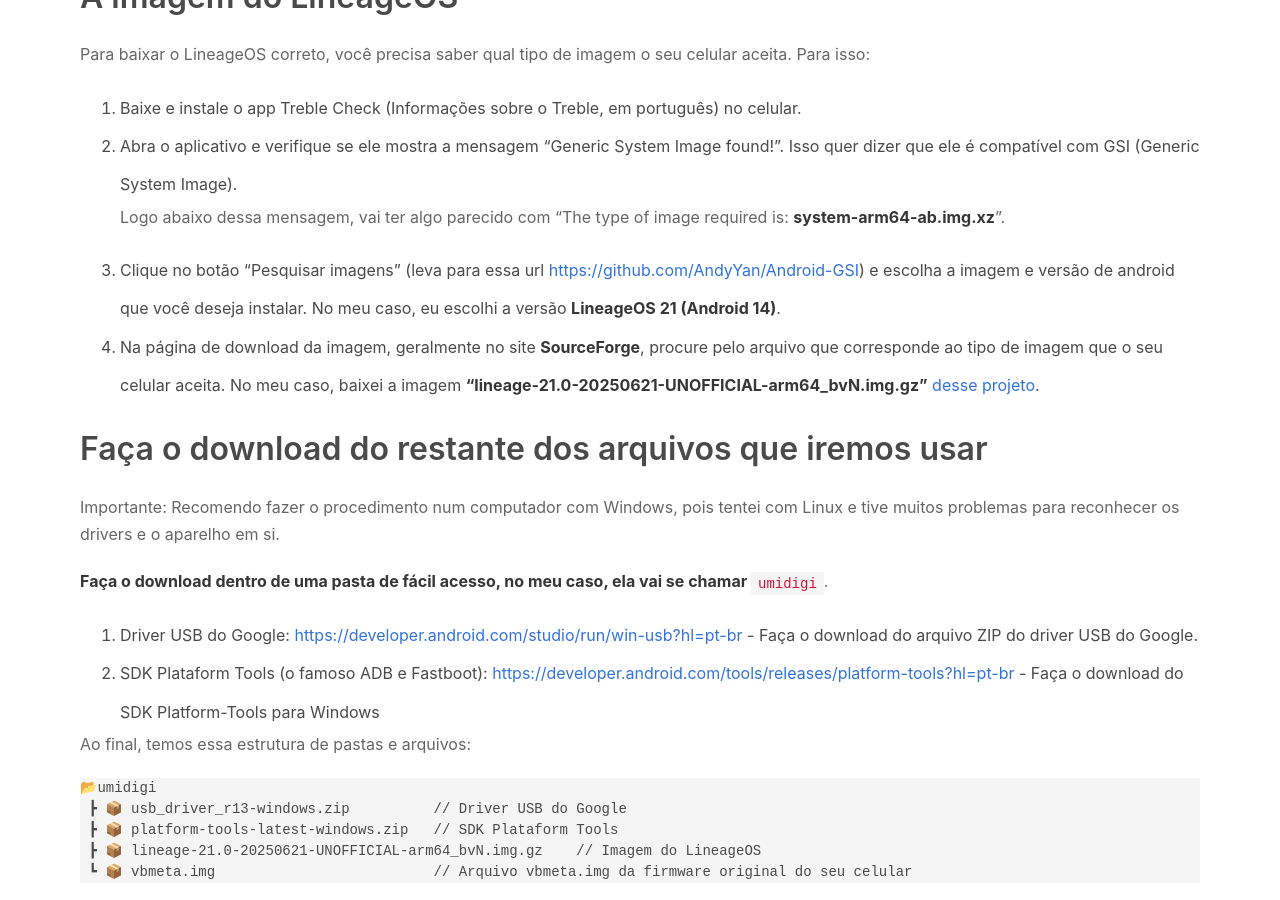
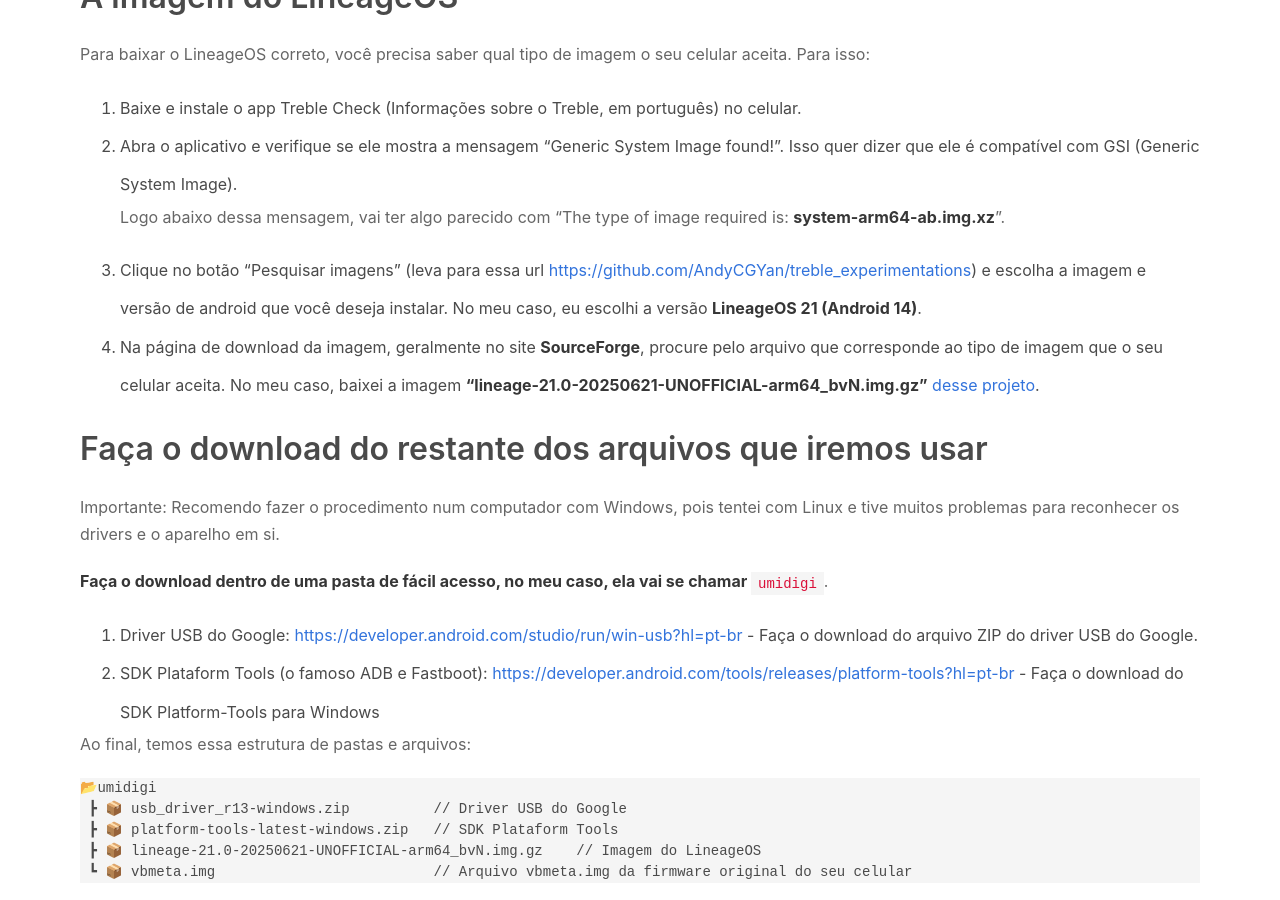
Before and after one commit to arianebrandao/arianebrandao.github.io, a Jekyll site: the page built from _posts/2026-02-18-instalar-lineageos-umidigi-power.md, in a window 1280 px wide and 900 px high, scrolled down 996 px. Built offline with Jekyll 4.4.1, drawn with Linux system fonts in a browser that asks for light colours; nearby versions of some CDN libraries; comment, search, counter and statistics services are not loaded; some of the changed lines change nothing that is shown.

Commit message:
fix(posts): substitui link morto de gsi no post do lineageos
o repositorio github.com/AndyYan/Android-GSI nao existe mais; o
username correto e AndyCGYan e a lista de gsis segue viva no fork
de treble_experimentations.

```diff
--- a/_posts/2026-02-18-instalar-lineageos-umidigi-power.md
+++ b/_posts/2026-02-18-instalar-lineageos-umidigi-power.md
@@ -35,7 +35,7 @@
 1. Baixe  e instale o app Treble Check (Informações sobre o Treble, em português) no celular.
 2. Abra o aplicativo e verifique se ele mostra a mensagem "Generic System Image found!". Isso quer dizer que ele é compatível com GSI (Generic System Image).
     > Logo abaixo dessa mensagem, vai ter algo parecido com "The type of image required is: **system-arm64-ab.img.xz**".
-3. Clique no botão "Pesquisar imagens" (leva para essa url <https://github.com/AndyYan/Android-GSI>) e escolha a imagem e versão de android que você deseja instalar. No meu caso, eu escolhi a versão **LineageOS 21 (Android 14)**.
+3. Clique no botão "Pesquisar imagens" (leva para essa url <https://github.com/AndyCGYan/treble_experimentations>) e escolha a imagem e versão de android que você deseja instalar. No meu caso, eu escolhi a versão **LineageOS 21 (Android 14)**.
 4. Na página de download da imagem, geralmente no site **SourceForge**, procure pelo arquivo que corresponde ao tipo de imagem que o seu celular aceita. No meu caso, baixei a imagem **"lineage-21.0-20250621-UNOFFICIAL-arm64_bvN.img.gz"** [desse projeto](https://sourceforge.net/projects/andyyan-gsi/).
 
 ### Faça o download do restante dos arquivos que iremos usar
```
